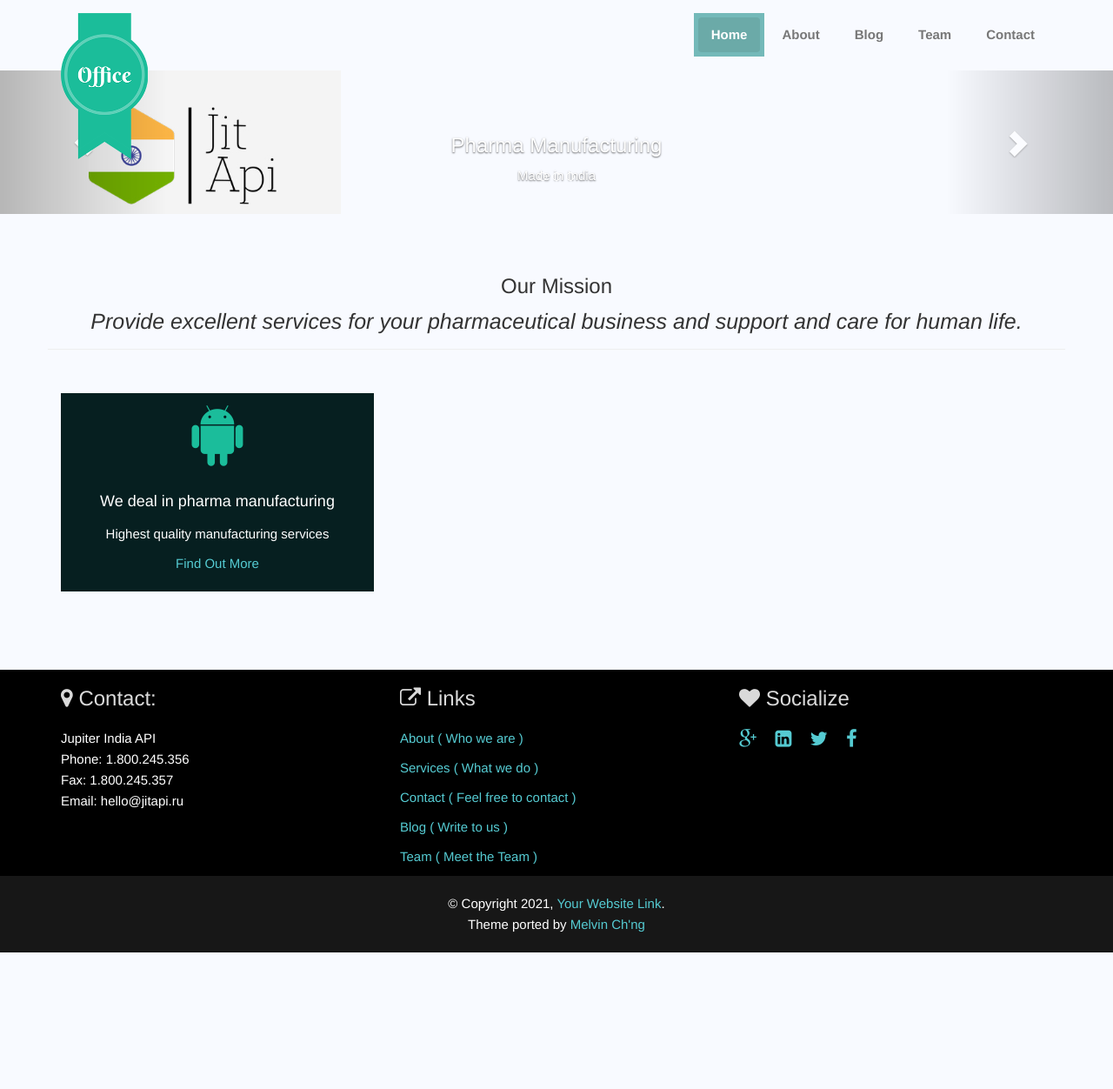
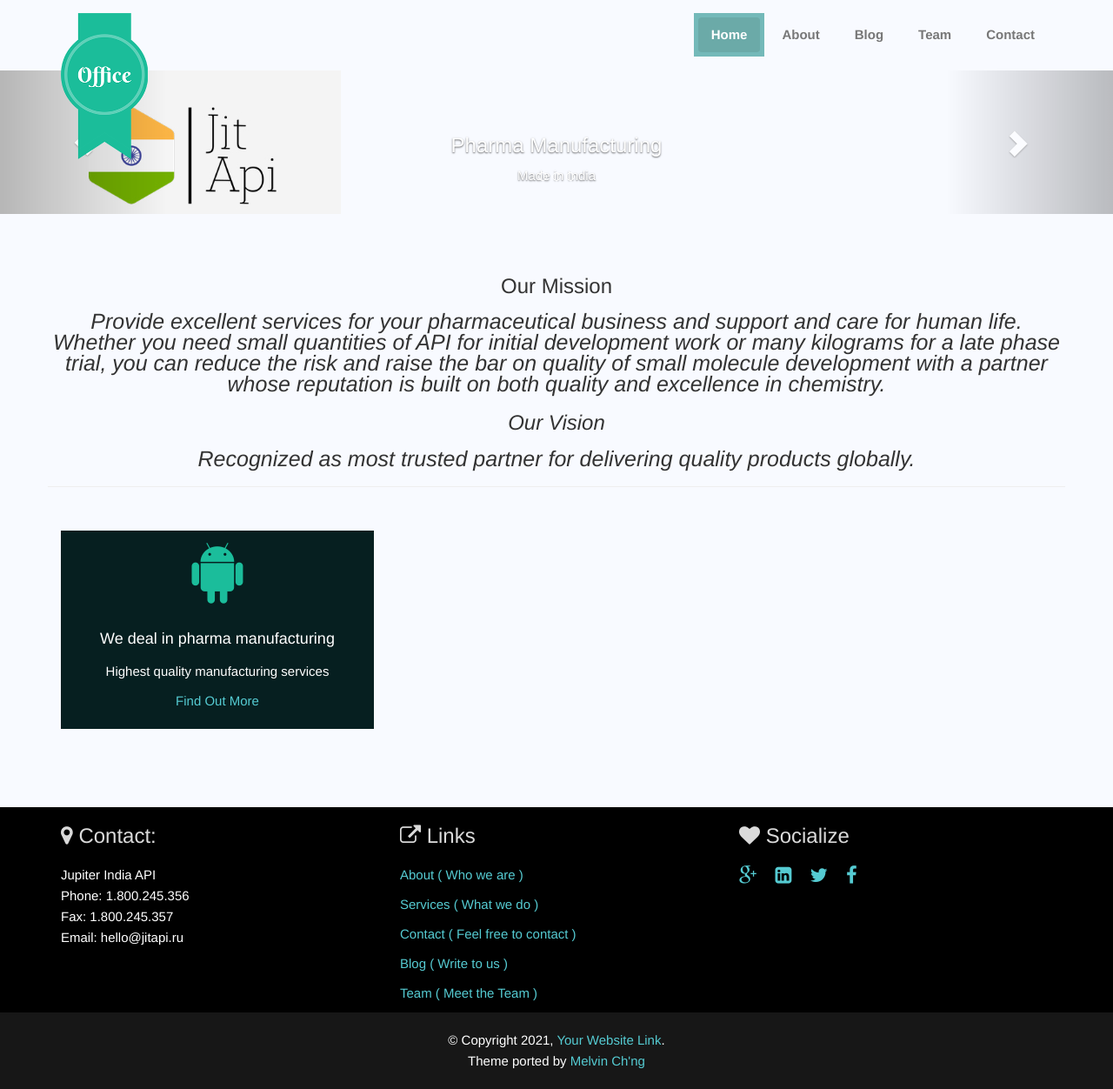
Before and after one commit to jitapi/jitapi.github.io, a Jekyll site: the page built from index.html, in a window 1280 px wide. Shown: the whole page at 87% size. Built offline with Jekyll 4.4.1, drawn with Linux system fonts in a browser that asks for light colours; before the commit the page ends 1095 px from its top, so only the background shows below that.

Commit message:
Update home_style.html

```diff
--- a/_layouts/home_style.html
+++ b/_layouts/home_style.html
@@ -72,7 +72,13 @@
             <div class="row">
                 <div class="services-header">
                     <h3 class="services-header-title">Our Mission</h3>
-                    <p class="services-header-body"><em> Provide excellent services for your pharmaceutical business and support and care for human life. </em>  </p><hr>
+                    <p class="services-header-body"><em> Provide excellent services for your pharmaceutical business and support and care for human life.
+                        Whether you need small quantities of API for initial development work or many kilograms for a late phase trial, you can reduce
+                        the risk and raise the bar on quality of small molecule development with a partner whose reputation is built on both quality and excellence
+                        in chemistry.
+                        <h3 class="services-header-title">Our Vision</h3>
+                        <p class = "services-header-body"><em> Recognized as most trusted partner for delivering quality products globally.</em></p>
+                    </em>  </p><hr>
                 </div>
             </div>
 
```
